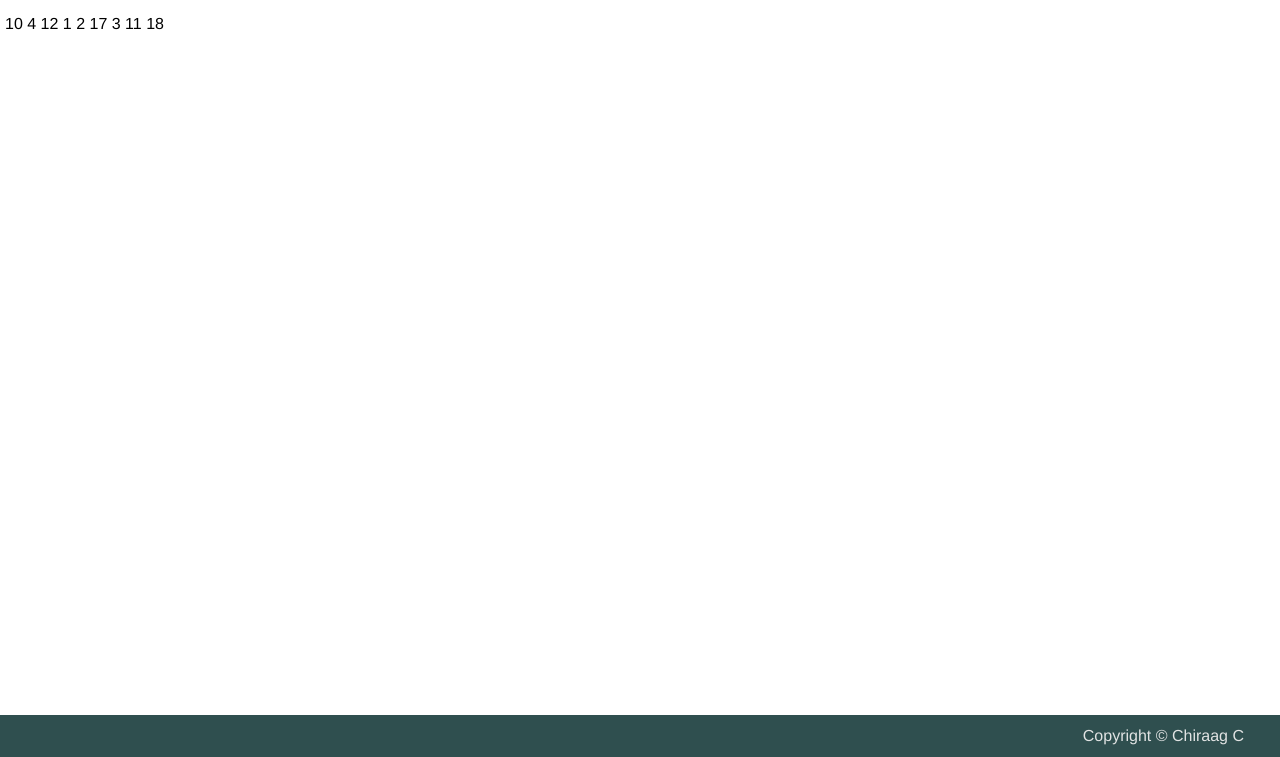
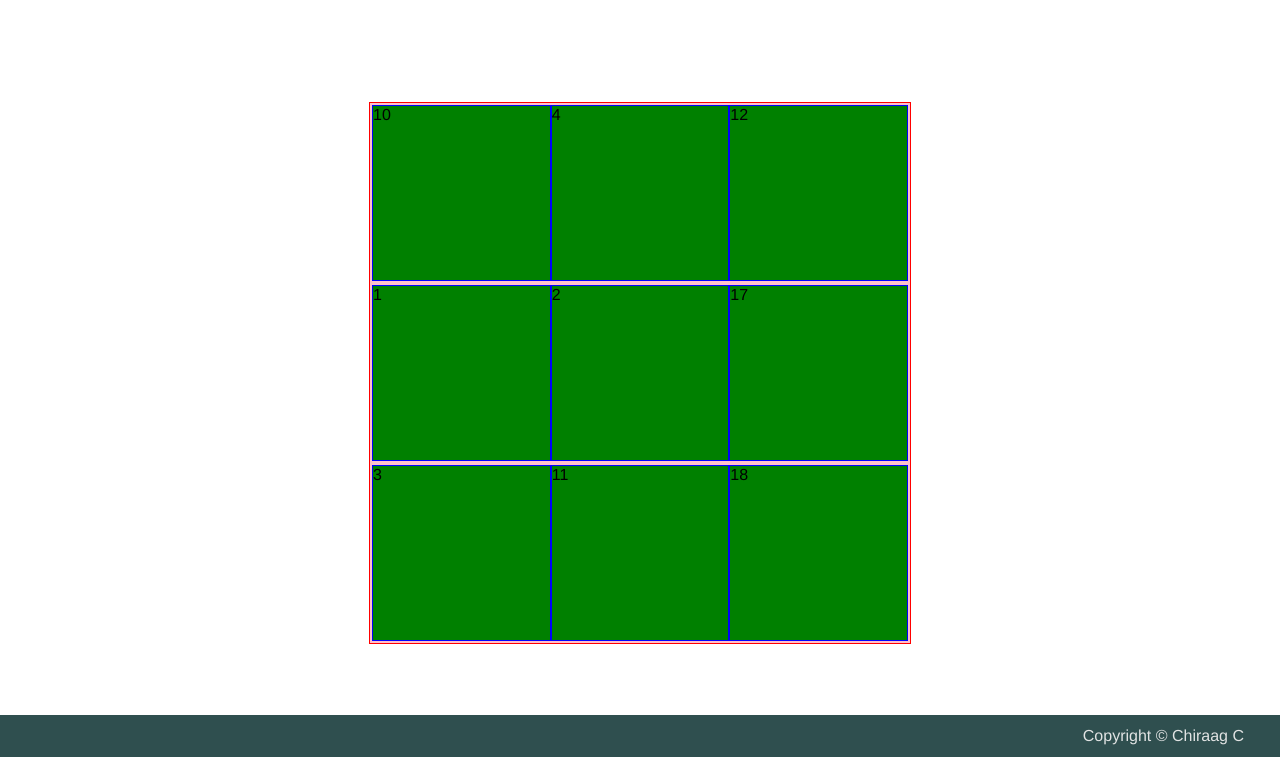
Before and after one commit to Chigzzer/Bingo, a Flask app: page / in a window 1280 px wide. Shown: the part 43-800 px from the top of the page. Run offline with Flask 3, Linux system fonts and the light colour scheme.

Commit message:
Added bingo card

```diff
--- a/app.py
+++ b/app.py
@@ -32,10 +32,11 @@ def generate_card():
 @app.route("/")
 def index():
     bingo_data = generate_card()
+    size = 3
     print('below is data')
     print(bingo_data)
     print(numbers_chosen)
-    return render_template("index.html", bingo_data = bingo_data)
+    return render_template("index.html", bingo_data = bingo_data, size = size)
 
 
 if __name__ == '__main__':
--- a/static/styles.css
+++ b/static/styles.css
@@ -66,6 +66,10 @@ button{
     display: flex;
 }
 
+.test{
+    border: 1px green solid;
+}
+
 .links a{
     color: inherit;
     text-decoration: none;
@@ -74,78 +78,33 @@ button{
 
 #main-body{
     grid-area: main;
-    display: grid;
-    grid-template-columns: 1fr;
-    grid-template-rows: 1fr;
+    display: flex;
+    justify-content: center;
+    align-items: center;
     overflow: auto;
     padding: 15px 5px 10px 5px;
-    display: grid;
-    grid-template-columns: 1fr 1fr 1fr;
-    grid-template-rows: 1fr 3fr;
-    gap: 20px 0px;
     height: 100%;
     }
 
-.title{
-    font-size: 48px;
-    align-self: center;
-    text-align: center;
-    width: auto;
+#bingo-card{
+    border: 1px red solid;
+    width: 540px;
+    height: 540px;
+    display: flex;
+    flex-wrap: wrap;
 }
 
-table{
-    border-collapse:collapse;
+.bingo-row{
+    width: 100%;
+    display:flex;
+    border: 2px pink solid;
 }
 
-table tr{
-    border-bottom: 1px solid black;
-}
-
-th, td{
-    padding: 0.5vh;
-    text-align: center;
-    width: auto;
-}
-
-#league-section{
-    grid-area: 1 / 1 / 3 / 2;
-    display: flex;
-    flex-direction: column;
-    align-items: center;
-    justify-content: center;
-}
-
-
-#chips{
-    font-size: x-small;
-}
-
-#top-gw{
-    grid-area: 1 / 2 /  2 / 3;
-    display: flex;
-    align-items: center;
-    justify-content: center;
-    flex-direction: column;
-}
-
-.tbh{
-    padding:25px;
-}
-
-#league-race{
-    grid-area: 2 / 2 / 3 / 3;
-}
-
-.league-graph{
-    width: 40vw;
-    margin: 5px;
-}
-
-#motm{
-    grid-area: 1 / 3 / 3 / 4;
-    display: flex;
-    flex-direction: column;
-    align-items: center;
+.bingo-cell{
+    background-color: green;
+    border: 1px blue solid;
+    width: 33.3%;
+    padding: 0;
 }
 
 .footer{
--- a/templates/index.html
+++ b/templates/index.html
@@ -3,7 +3,20 @@
 {% block body %}
 <div>
     {% for index in range(bingo_data | length) %}
-        {{bingo_data[index]}}
+
     {% endfor %}
+
+    <div id="bingo-card">
+        {% for row in range(size) %}
+            <div class="bingo-row">
+                {% for column in range(size) %}
+                    <div class="bingo-cell">
+                        {{bingo_data[(row*size + column)]}}
+                    </div>
+                {% endfor %}
+            </div>
+        {% endfor %}
+
+    </div>
 </div>
 {% endblock %}
```
